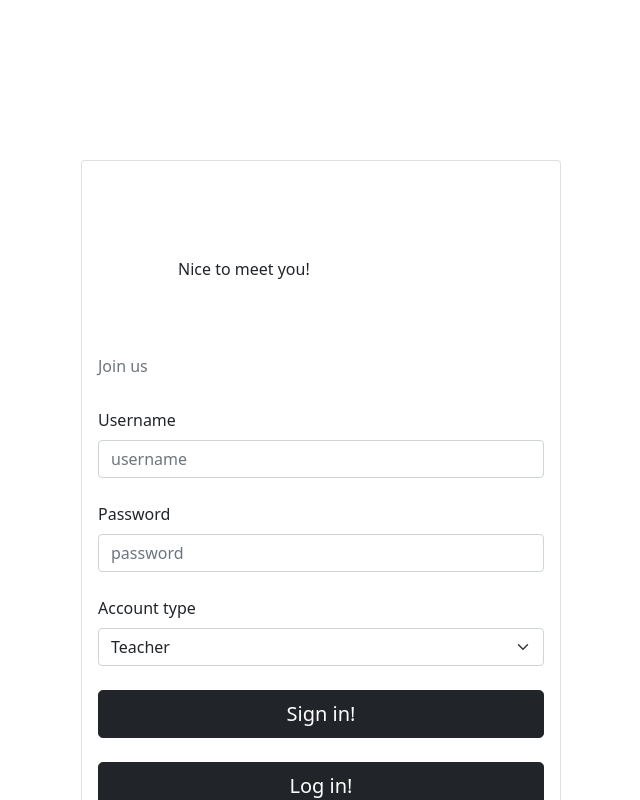
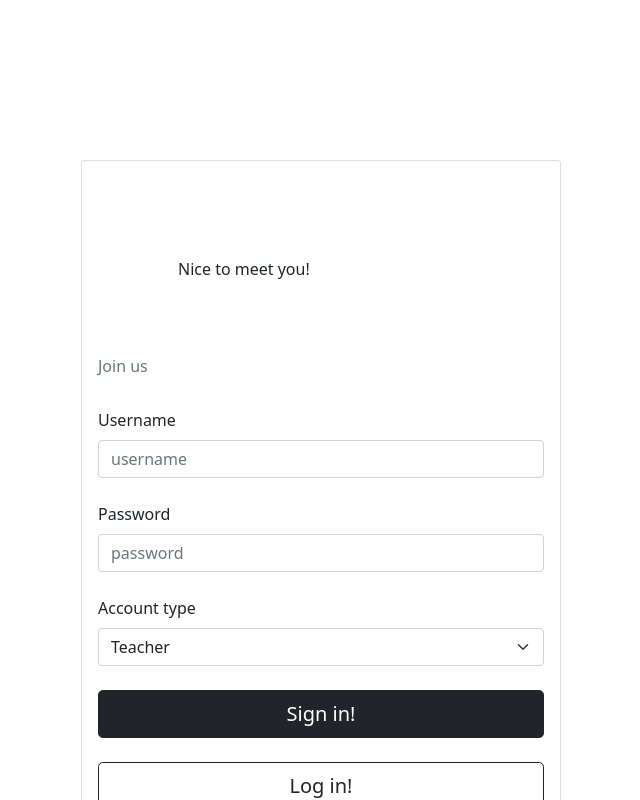
Before and after one commit to Lycanfloof/nextjs-test-manager, a Next.js app: page /registerform in a window 1280 px wide. Shown: the whole page, without its empty margins (367-1007 px from the left). Built offline with nearby package versions, Linux system fonts and the light colour scheme.

Commit message:
Minor visual adjustment in register

```diff
--- a/package.json
+++ b/package.json
@@ -11,6 +11,7 @@
   "dependencies": {
     "bootstrap": "^5.1.3",
     "next": "12.1.5",
+    "pg": "^8.7.3",
     "react": "18.1.0",
     "react-bootstrap": "^2.3.1",
     "react-dom": "18.1.0"
--- a/pages/registerform.js
+++ b/pages/registerform.js
@@ -38,7 +38,7 @@ export default function register() {
               </Form>
               <br/>
               <div className="d-grid gap-2">
-                <Button variant="dark" size="lg" onClick={redirectToLogInForm}>Log in!</Button>
+                <Button variant="outline-dark" size="lg" onClick={redirectToLogInForm}>Log in!</Button>
               </div>
             </Card.Body>
           </Card>
```
Also changed, not shown: 1 other file (tests, documents, lock files or other folders).
